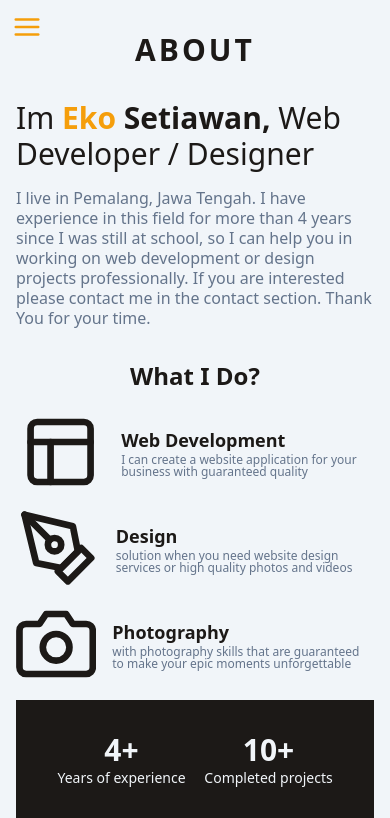
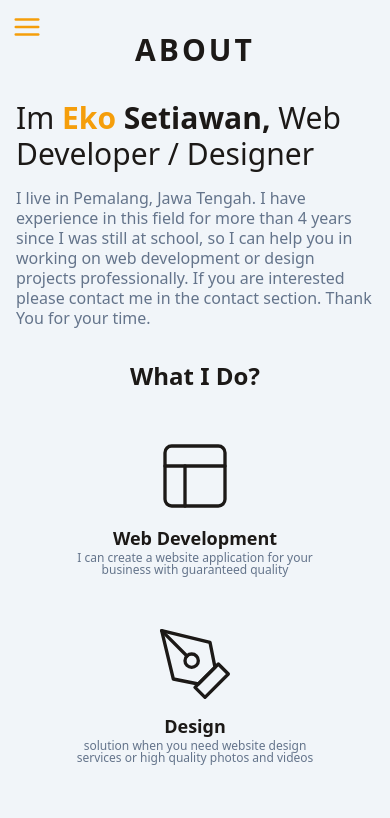
Before and after one commit to EkoSetia1/My-project, a React (Vite) app: page /About in a window 390 px wide. Shown: the top 818 px of the page. Built offline with nearby package versions, Linux system fonts and the light colour scheme; a web font is replaced by a local one.

Commit message:
fixed about layout on mobile version

```diff
--- a/src/Components/Atom/Service.jsx
+++ b/src/Components/Atom/Service.jsx
@@ -1,13 +1,17 @@
+import { Link } from "react-router-dom";
 function Service(props) {
-  const { Icon, title, children } = props;
+  const { Icon, title, children, link } = props;
   return (
-    <div className="flex gap-4 items-center">
-      <Icon size={150} className=" h-20" />
-      <div>
+    <Link
+      to={`/Portfolio/${link}`}
+      className="flex max-md:flex-col gap-4 max-md:gap-2 items-center hover:shadow-md max-md:w-3/4 max-md:p-2 "
+    >
+      <Icon size={150} strokeWidth={1} className=" h-20" />
+      <div className="max-md:text-center">
         <h1 className="font-semibold text-lg">{title}</h1>
         <p className="text-xs leading-3 text-slate-500 ">{children}</p>
       </div>
-    </div>
+    </Link>
   );
 }
 export default Service;
--- a/src/Components/Page/About.jsx
+++ b/src/Components/Page/About.jsx
@@ -31,17 +31,17 @@ function AboutSection() {
               <CardAbout title="10+" paragraph="Happy clients" />
               <CardAbout title="SS+" paragraph="Profesional Admin" />
             </div>
-            <div className="max-md:col-span-2 max-md:flex max-md:flex-col max-md:items-center max-md:gap-4 ">
+            <div className="max-md:col-span-2 max-md:flex max-md:flex-col max-md:items-center  max-md:gap-8 ">
               <h1 className="text-2xl mb-1 font-semibold  ">What I Do?</h1>
-              <Service Icon={Layout} title="Web Development">
+              <Service Icon={Layout} title="Web Development" link="Website">
                 I can create a website application for your business with
                 guaranteed quality
               </Service>
-              <Service Icon={PenTool} title="Design">
+              <Service Icon={PenTool} title="Design" link="Design">
                 solution when you need website design services or high quality
                 photos and videos
               </Service>
-              <Service Icon={Camera} title="Photography">
+              <Service Icon={Camera} title="Photography" link="Photography">
                 with photography skills that are guaranteed to make your epic
                 moments unforgettable
               </Service>
--- a/src/Components/Page/Home.jsx
+++ b/src/Components/Page/Home.jsx
@@ -7,7 +7,7 @@ function HomeSection() {
       <ContentLayout style=" bg-slate-900  ">
         <main className="  md:mr-64  mt-16">
           <p className="  text-slate-500 text-3xl font-semibold font-REM ">
-            i'm a
+            i'm
           </p>
           <h1 className="text-6xl text-slate-100 font-REM font-bold ">
             <span className="text-amber-500">E</span>ko Setiawan
```
